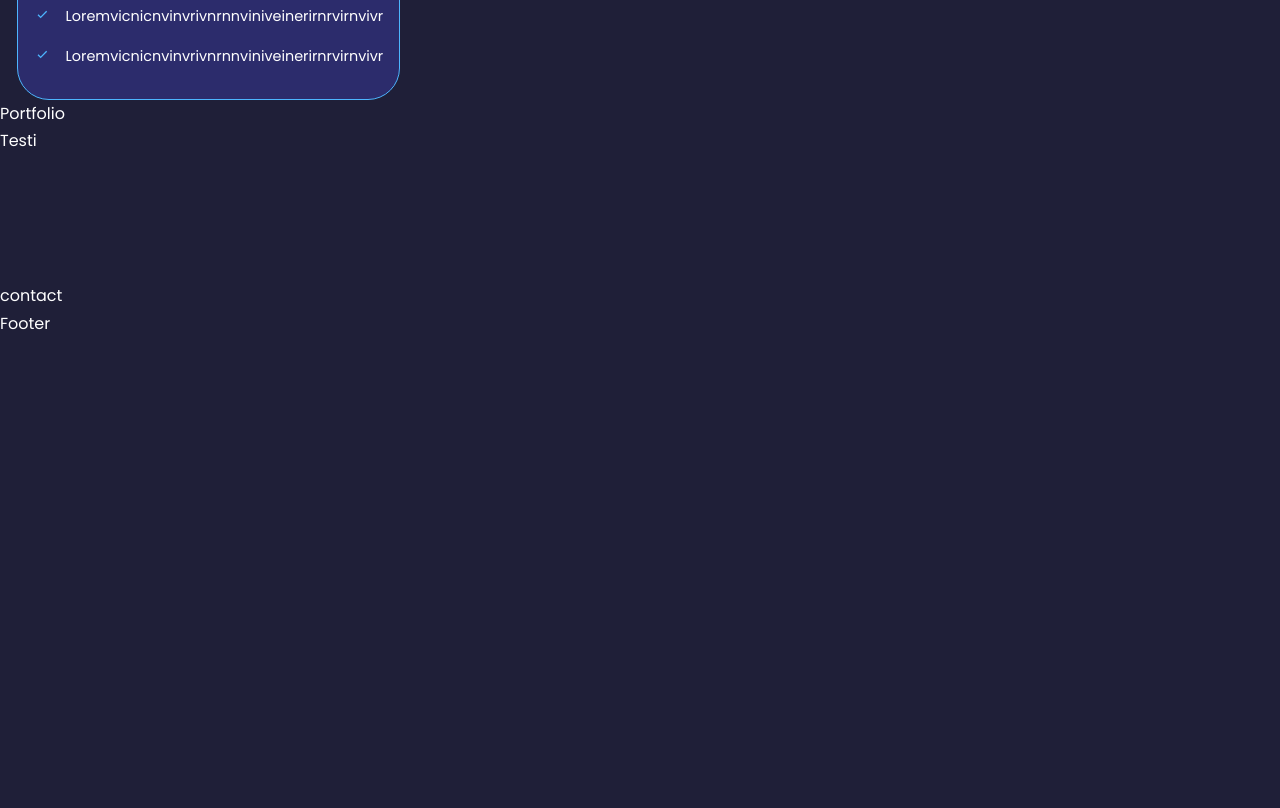
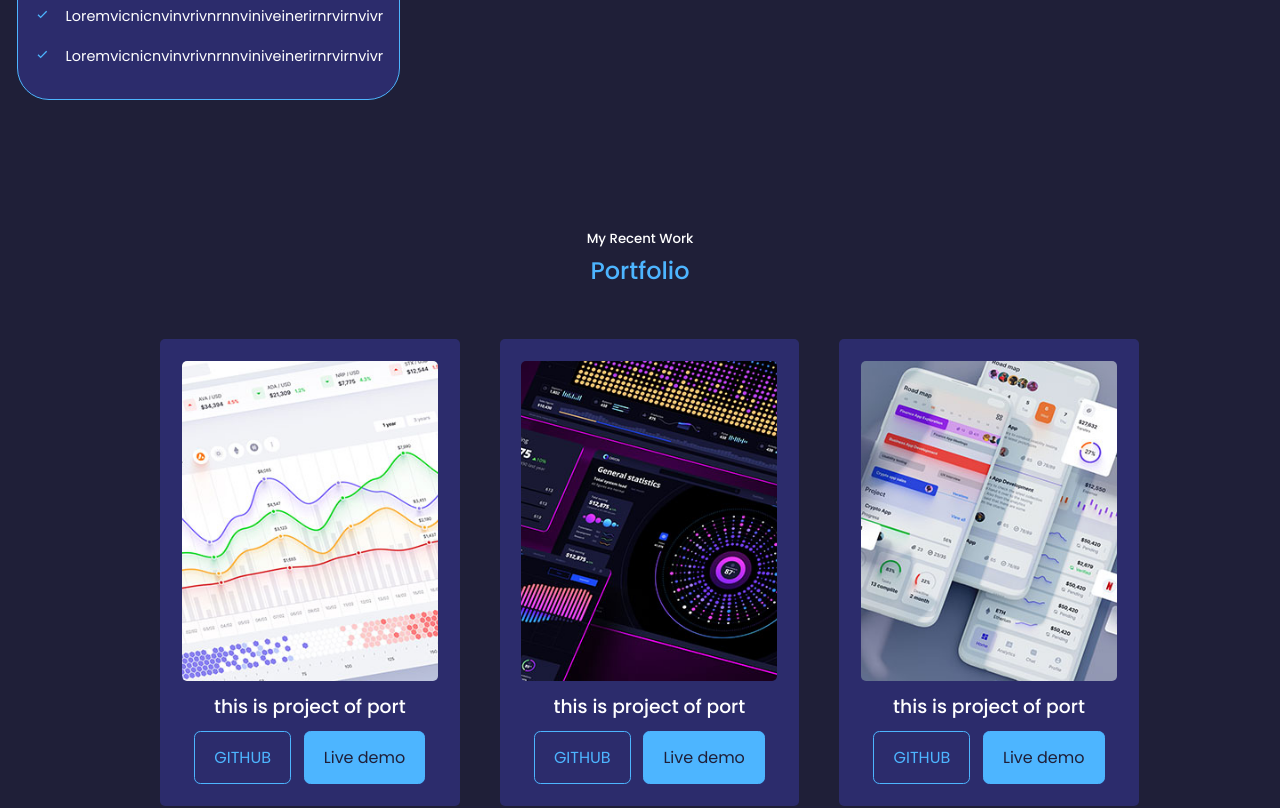
Before and after one commit to yassineboujrada/PORTFOLIO_BOUJRADA_YASSINE, a React (Create React App) app: page / in a window 1280 px wide. Shown: the part 3020-3828 px from the top of the page. Before the commit the page ends 3357 px from the top, so only its background shows below. Built offline with nearby package versions, Linux system fonts and the light colour scheme.

Commit message:
project section

```diff
--- a/src/App.jsx
+++ b/src/App.jsx
@@ -18,7 +18,7 @@ export default function App() {
             <Experiences />
             <Services />
             <Portfolio />
-            <Testi />
+            {/* <Testi /> */}
             <Contact />
             <Footer />
         </>
--- a/src/components/portfolio/Portfolio.jsx
+++ b/src/components/portfolio/Portfolio.jsx
@@ -1,8 +1,84 @@
 import React from 'react';
 import './portfolio.css';
+import port1 from '../../assets/portfolio1.jpg'
+import port2 from '../../assets/portfolio2.jpg'
+import port3 from '../../assets/portfolio3.jpg'
+import port4 from '../../assets/portfolio4.jpg'
+import port5 from '../../assets/portfolio5.png'
+import port6 from '../../assets/portfolio6.jpg'
+
+const projects_portfolio = [
+  {
+    id:1,
+    img:port1,
+    title:"this is project of port",
+    git_link:"https://github.com/yassineboujrada?tab=repositories",
+    demo_link:"https://github.com/yassineboujrada?tab=repositories"
+  },
+  {
+    id:2,
+    img:port2,
+    title:"this is project of port",
+    git_link:"https://github.com/yassineboujrada?tab=repositories",
+    demo_link:"https://github.com/yassineboujrada?tab=repositories"
+  },
+  {
+    id:3,
+    img:port3,
+    title:"this is project of port",
+    git_link:"https://github.com/yassineboujrada?tab=repositories",
+    demo_link:"https://github.com/yassineboujrada?tab=repositories"
+  },
+  {
+    id:4,
+    img:port4,
+    title:"this is project of port",
+    git_link:"https://github.com/yassineboujrada?tab=repositories",
+    demo_link:"https://github.com/yassineboujrada?tab=repositories"
+  },
+  {
+    id:5,
+    img:port5,
+    title:"this is project of port",
+    git_link:"https://github.com/yassineboujrada?tab=repositories",
+    demo_link:"https://github.com/yassineboujrada?tab=repositories"
+  },
+  {
+    id:6,
+    img:port6,
+    title:"this is project of port",
+    git_link:"https://github.com/yassineboujrada?tab=repositories",
+    demo_link:"https://github.com/yassineboujrada?tab=repositories"
+  },
+]
 
 export const Portfolio = () => {
   return (
-    <div>Portfolio</div>
+    <section id='portfolio'>
+      <h5>My Recent Work</h5>
+      <h2>Portfolio</h2>
+
+      <div className='container portfolio__container'>
+          {
+            projects_portfolio.map(({id,img,title,git_link,demo_link}) => {
+              return(
+                <article key={id} className='portfolio_item'>
+                  <div className='portfolio__item-img'>
+                    <img src={img} alt={title} />
+                  </div>
+                  <div style={{display:'flex',justifyContent:'center',marginTop:'10px'}}>
+                    <h3>{title}</h3>
+                  </div>
+
+                  <div style={{display:'flex',justifyContent:'space-evenly',marginTop:'8px'}}>
+                    <a href={git_link} target='_blank' className='btn'>GITHUB</a>
+                    <a href={demo_link} target='_blank' className='btn btn-primary'>Live demo</a>
+                  </div>
+                </article>
+              );
+            })
+          }
+      </div>
+    </section>
   )
 }
--- a/src/components/portfolio/portfolio.css
+++ b/src/components/portfolio/portfolio.css
@@ -0,0 +1,63 @@
+.portfolio__container{
+    display: grid;
+    grid-template-columns: repeat(3,1fr);
+    gap:2.5rem;
+}
+
+.portfolio_item{
+    background: var(--color-bg-variant);
+    padding: 1.3rem;
+    border-radius: 5px;
+    border: 1px solid transparent;
+    transition: all 400ms ease;
+}
+
+.portfolio_item:hover {
+    border-color: var(--color-primary-variant);
+    background: transparent;
+}
+
+.portfolio__item-img>img{
+    width: 20vw;
+    height: 40vh;
+    border-radius: 5px;
+}
+
+.portfolio__item-img{
+    overflow: hidden;
+}
+
+.portfolio__item-img h3{
+    display: grid;
+    gap: 1rem;
+    /* margin-bottom: 1rem; */
+    margin-top: 10px;
+}
+
+/****************************** Devices In Medium Size ***********************/
+
+@media screen and (max-width:1024px){
+    .portfolio__container{
+        grid-template-columns: 1fr 1fr;
+        gap: 1.2rem;
+    }
+    .portfolio__item-img>img{
+        width: 90vw;
+        height: 40vh;
+        border-radius: 5px;
+    }
+}
+
+/****************************** Devices In Small Size ***********************/
+
+@media screen and (max-width:600px){
+    .portfolio__container{
+        grid-template-columns: 1fr;
+        gap: 1rem;
+    }
+    .portfolio__item-img>img{
+        width: 90vw;
+        height: 40vh;
+        border-radius: 5px;
+    }
+}
--- a/src/components/services/Services.jsx
+++ b/src/components/services/Services.jsx
@@ -11,7 +11,7 @@ export const Services = () => {
         <div className='container services_container'>
             <article className='service'>
                 <div className='service__head'>
-                    <h3>UX design</h3>
+                    <h3>Business Intellegence</h3>
                 </div>
 
                 <ul className='service__list'>
```
